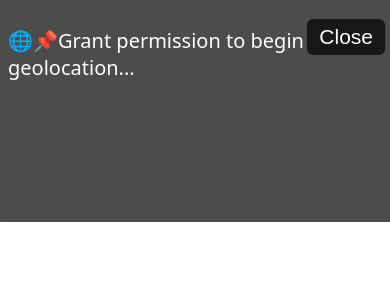
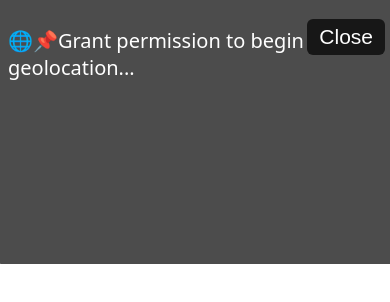
Before and after one commit to rikki3/roguegamestudio, a website: page satcon/satcon.html in a window 390 px wide. Shown: the top 302 px of the page. Drawn offline with nearby package versions, Linux system fonts and the light colour scheme.

Commit message:
update satcon
improve mobile rendering via increased height percentage for status overlay

```diff
--- a/satcon/satcon.html
+++ b/satcon/satcon.html
@@ -70,7 +70,7 @@
     ></script>
 </head>
 <body style="width: 100vw;height: 100vh;overflow: hidden; position: relative;">
-	<div id="status-overlay" style="width: 100vw;">
+	<div id="status-overlay" style="width: 100vw;height: 30%;">
 		<div style="display: flex;align-items: center;width: 100%;font-size: 20px;margin-top: 24px;">
 			<span id="status-text">🛰 Searching satellites…</span>
 			<button id="refresh-btn" style="display:none;">↻ Refresh</button>
```
